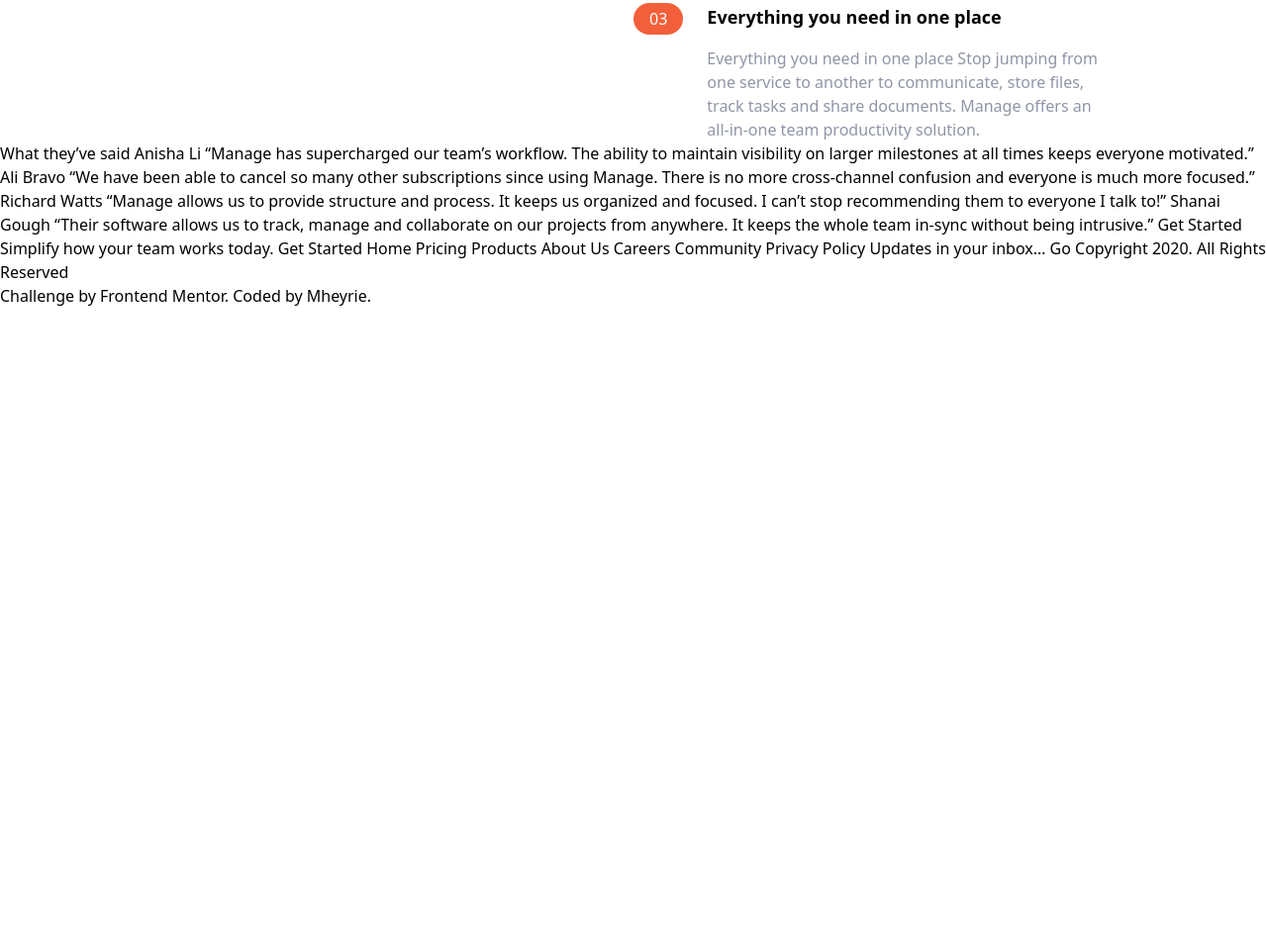
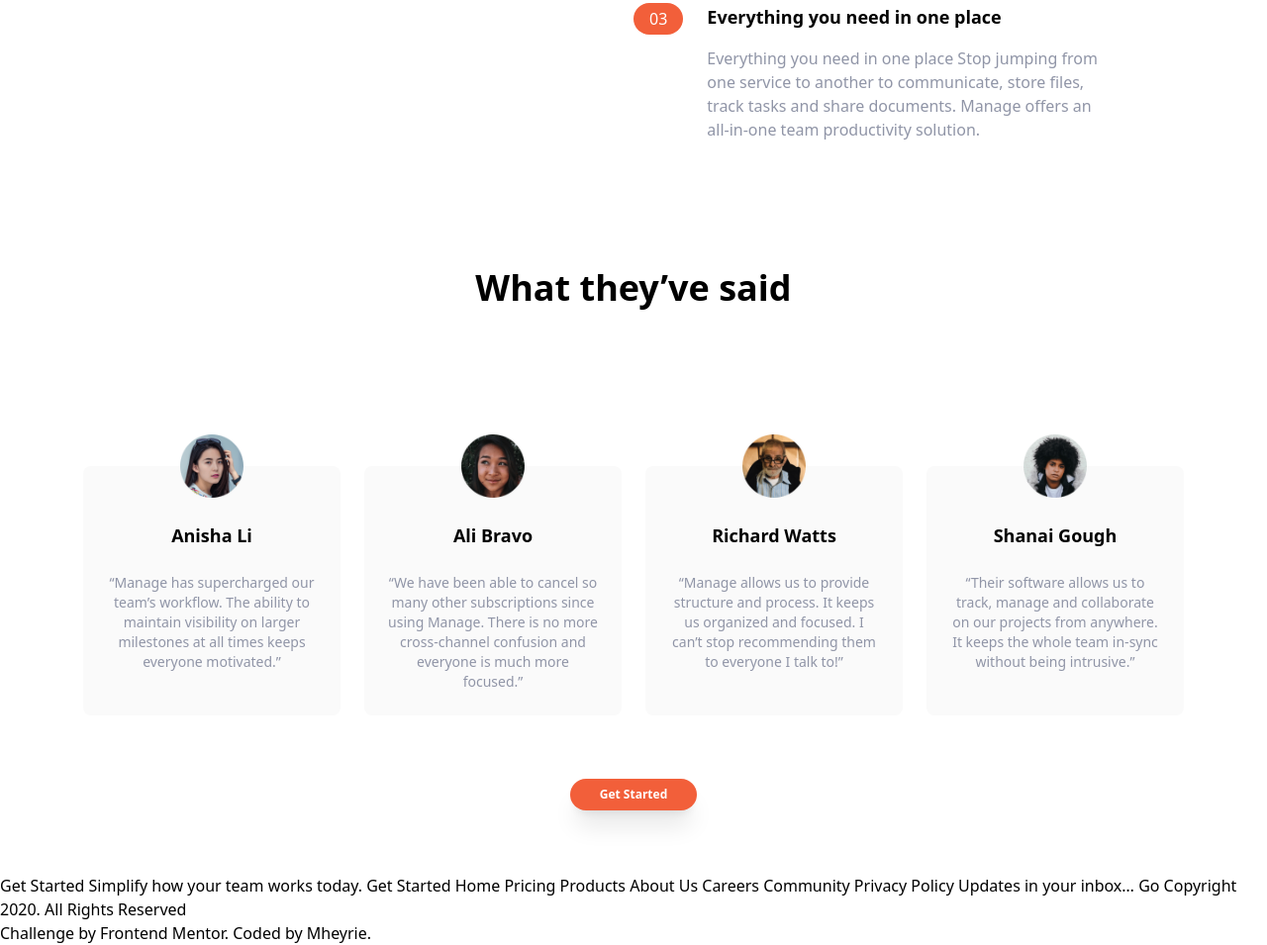
Before and after one commit to mheyrie/manage-landing-page-master, a website: page index.html in a window 1280 px wide. Shown: the part 973-1928 px from the top of the page at 99% size. Before the commit the page ends 1284 px from the top, so only its background shows below. Drawn offline with Linux system fonts and the light colour scheme.

Commit message:
Testimonial Section completed

```diff
--- a/index.html
+++ b/index.html
@@ -13,6 +13,7 @@
 </head>
 <body>
   <header>
+    <!-- Navigation Container -->
     <nav class="relative container mx-auto p-6">
       <div class="flex items-center justify-between">
         <div class="pt-2">
@@ -30,8 +31,11 @@
     </nav>
   </header>
   <main>
+    <!-- First Section/Hero Section -->
     <section id="hero-container">
+      <!-- Div Container -->
       <div class="container flex flex-col-reverse items-center px-6 mx-auto mt-10 space-y-0 md:space-y-0 md:flex-row">
+        <!-- Left Side Container -->
         <div class="flex flex-col mb-32 space-y-12 md:w-1/2">
           <h1 class="max-w-md text-4xl font-bold text-center md:text-5xl md:text-left">
             Bring everyone together to build better products.
@@ -45,13 +49,17 @@
             </button>
           </div>
         </div>
+        <!-- Right Side Container -->
         <div class="md:w-1/2">
           <img src="images/illustration-intro.svg" alt="">
         </div>
       </div>
     </section>
+    <!-- Second Section -->
     <section id="features" >
+      <!-- Second Div Container -->
       <div class="container flex flex-col px-4 mx-auto mt-10 space-y-12 md:space-y-0 md:flex-row">
+        <!-- Left Side Container -->
         <div class="flex flex-col space-y-12 md:w-1/2">
           <h2 class="max-w-md text-4xl font-bold text-center md:text-left">
             What’s different about Manage?
@@ -62,7 +70,9 @@
             product teams.
           </p>
         </div>
+        <!-- Right Side Container -->
         <div class="flex flex-col space-y-8 md:w-1/2">
+          <!-- List Item 1 -->
           <div class="flex flex-col space-y-3 md:space-y-0 md:space-x-6 md:flex-row">
             <div class="rounded-l-full bg-brightRedSupLight md:bg-transparent">
               <div class="flex items-center space-x-2">
@@ -86,7 +96,7 @@
             </div>
           </div>
 
-
+          <!-- List Item 2 -->
           <div class="flex flex-col space-y-3 md:space-y-0 md:space-x-6 md:flex-row">
             <div class="rounded-l-full bg-brightRedSupLight md:bg-transparent">
               <div class="flex items-center space-x-2">
@@ -110,7 +120,7 @@
             </div>
           </div>
 
-
+          <!-- List Item 3 -->
           <div class="flex flex-col space-y-3 md:space-y-0 md:space-x-6 md:flex-row">
             <div class="rounded-l-full bg-brightRedSupLight md:bg-transparent">
               <div class="flex items-center space-x-2">
@@ -137,28 +147,67 @@
         </div>
       </div>
     </section>
+    <!-- Third Section Container -->
+    <section id="testimonals">
+      <div class="max-w-6xl px-5 mx-auto mt-32 text-center">
+        <!-- Section Heading -->
+        <h2 class="text-4xl font-bold text-center">
+          What they’ve said
+        </h2>
+        <!-- Testmonial Container -->
+        <div class="flex flex-col mt-24 md:flex-row md:space-x-6">
+          <!-- First Testimonal -->
+          <div class="flex flex-col items-center p-6  mt-16 space-y-6 rounded-lg bg-veryLightGray md:w-1/3">
+            <img src="images/avatar-anisha.png" class="w-16 -mt-14" alt="Lady with hand on her hair">
+            <h5 class="text-lg font-bold">Anisha Li</h5>
+            <p class="text-sm text-darkGrayishBlue">
+              “Manage has supercharged our team’s workflow. The ability to maintain
+              visibility on larger milestones at all times keeps everyone motivated.”
+            </p>
+          </div>
+          <!-- Second Testimonal -->
+          <div class="flex flex-col items-center p-6 mt-16  space-y-6 rounded-lg bg-veryLightGray md:w-1/3 ">
+            <img src="images/avatar-ali.png" class="w-16 -mt-14" alt="A little girl">
+            <h5 class="text-lg font-bold">Ali Bravo</h5>
+            <p class="text-sm text-darkGrayishBlue">
+              “We have been able to cancel so many other subscriptions since using
+              Manage. There is no more cross-channel confusion and everyone is much
+              more focused.”
+            </p>
+          </div>
+          <!-- Third Testimonal -->
+          <div class="flex flex-col items-center p-6  mt-16 space-y-6 rounded-lg bg-veryLightGray md:w-1/3">
+            <img src="images/avatar-richard.png" class="w-16 -mt-14" alt="An Old Man">
+            <h5 class="text-lg font-bold">Richard Watts</h5>
+            <p class="text-sm text-darkGrayishBlue">
+              “Manage allows us to provide structure and process. It keeps us organized
+              and focused. I can’t stop recommending them to everyone I talk to!”
+            </p>
+          </div>
+          <!-- Fourth Testimonal -->
+          <div class="flex flex-col items-center p-6  mt-16 space-y-6 rounded-lg bg-veryLightGray md:w-1/3">
+            <img src="images/avatar-shanai.png" class="w-16 -mt-14" alt="A Little boy with Full hair">
+            <h5 class="text-lg font-bold">Shanai Gough</h5>
+            <p class="text-sm text-darkGrayishBlue">
+              “Their software allows us to track, manage and collaborate on our projects
+              from anywhere. It keeps the whole team in-sync without being intrusive.”
+            </p>
+          </div>
+        </div>
+        <!-- Button -->
+        <div class="my-16">
+          <button class="rounded-full bg-brightRed p-2 px-4 text-white hover:opacity-50 text-xs font-bold w-32 shadow-xl">
+            Get Started
+          </button>
+        </div>
+      </div>
+    </section>
   </main>
 
 
 
-  What they’ve said
 
-  Anisha Li
-  “Manage has supercharged our team’s workflow. The ability to maintain
-  visibility on larger milestones at all times keeps everyone motivated.”
 
-  Ali Bravo
-  “We have been able to cancel so many other subscriptions since using
-  Manage. There is no more cross-channel confusion and everyone is much
-  more focused.”
-
-  Richard Watts
-  “Manage allows us to provide structure and process. It keeps us organized
-  and focused. I can’t stop recommending them to everyone I talk to!”
-
-  Shanai Gough
-  “Their software allows us to track, manage and collaborate on our projects
-  from anywhere. It keeps the whole team in-sync without being intrusive.”
 
   Get Started
 
```
Also changed, not shown: css/main.css.
